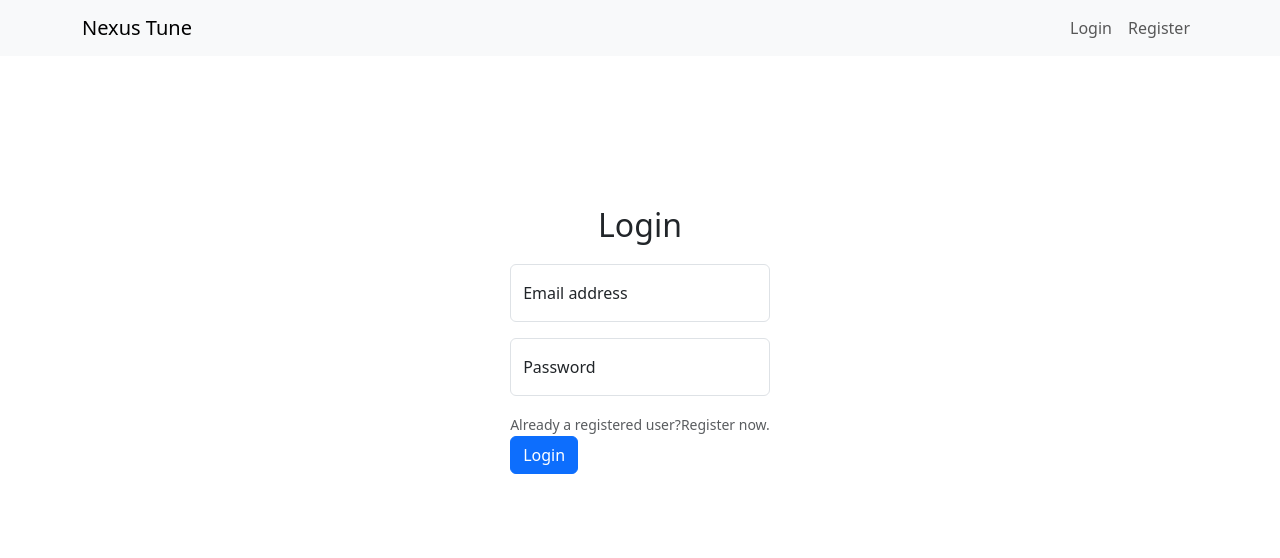
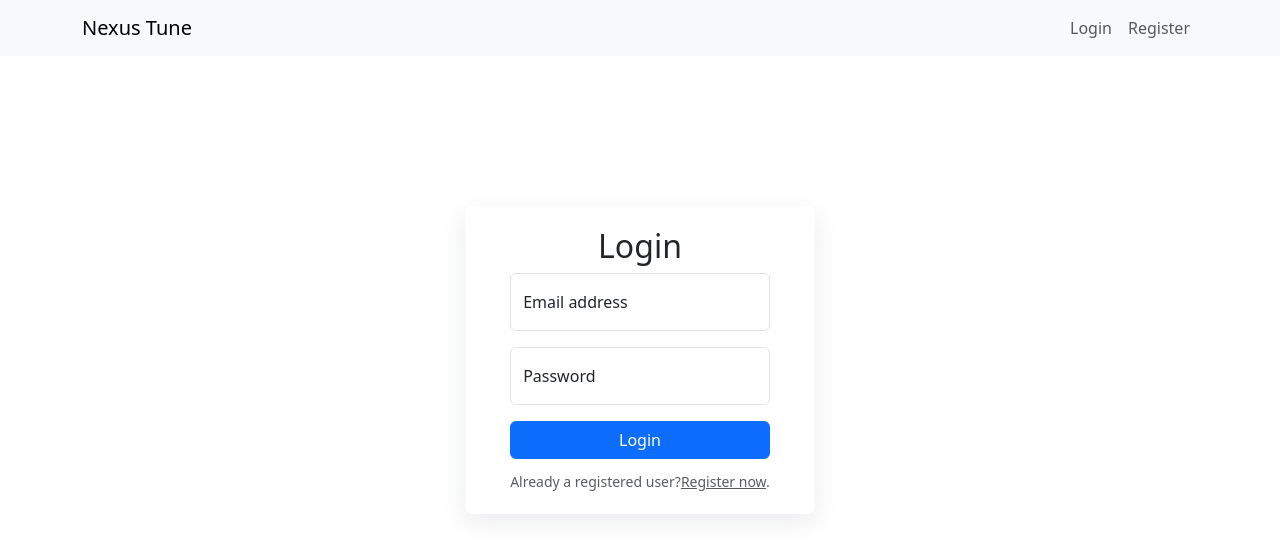
Before and after one commit to rkehadzhiyski/NexusTune, a React (Vite) app in the folder client/: page /login in a window 1280 px wide. Shown: the top 558 px of the page. Built offline with nearby package versions, Linux system fonts and the light colour scheme.

Commit message:
style login page

```diff
--- a/client/src/components/login/Login.tsx
+++ b/client/src/components/login/Login.tsx
@@ -38,12 +38,13 @@ const Login: FC = () => {
         navigate('/register');
     };
     return (
-        <>
-            <h2 className={styles['heading']}>Login</h2>
+        <div className={styles['login-page']}>
             <div className={styles['login-form-container']}>
+                <h2 className={styles['heading']}>Login</h2>
                 <Form onSubmit={handleSubmit(onSubmit)}>
-                    <FloatingLabel label="Email address" className="mb-3" controlId="formGroupEmail">
+                    <FloatingLabel label="Email address" className={(styles['form-fields'], 'mb-3')} controlId="formGroupEmail">
                         <Form.Control
+
                             type="email"
                             {...register('email')}
                             placeholder="Enter email"
@@ -51,7 +52,7 @@ const Login: FC = () => {
                         />
                         <Form.Text className="text-danger">{errors['email']?.message}</Form.Text>
                     </FloatingLabel>
-                    <FloatingLabel label="Password" className="mb-3" controlId="formGroupPassword">
+                    <FloatingLabel label="Password" className={(styles['form-fields'], 'mb-3')} controlId="formGroupPassword">
                         <Form.Control
                             type="password"
                             {...register('password')}
@@ -60,20 +61,20 @@ const Login: FC = () => {
                         />
                         <Form.Text className="text-danger">{errors['password']?.message}</Form.Text>
                     </FloatingLabel>
+                    <div>
+                        <Button className={styles['login-button']} variant="primary" type="submit">
+                            Login
+                        </Button>
+                    </div>
                     <Form.Text className="text-muted">
                         Already a registered user?
-                        <span onClick={navigateRegister}>
+                        <span className={styles['underline-pointer']} onClick={navigateRegister}>
                             Register now
                         </span>.
                     </Form.Text>
-                    <div>
-                        <Button variant="primary" type="submit">
-                            Login
-                        </Button>
-                    </div>
                 </Form>
             </div>
-        </>
+        </div>
     );
 };
 
--- a/client/src/components/login/login.module.css
+++ b/client/src/components/login/login.module.css
@@ -1,11 +1,38 @@
+.login-page {
+    display: flex;
+    align-items: center;
+    flex-direction: column;
+}
+
 .login-form-container {
     display: flex;
-    justify-content: center;
+    flex-direction: column;
+    align-items: center;
+    border: 1px solid white;
+    border-radius: 8px;
+    width: 350px;
+    height: 300px;
+    height: 100%;
+    padding: 20px 10px;
+    margin-top: 150px;
+    box-shadow: rgba(149, 157, 165, 0.2) 0px 8px 24px;
 }
 
 .heading {
     display: flex;
     justify-content: center;
-    margin-top: 150px;
-    margin-bottom: 20px;
 }
+
+.form-fields {
+    width: 100%;
+}
+
+.login-button {
+    width: 100%;
+    margin-bottom: 10px;
+}
+
+.underline-pointer {
+    cursor: pointer;
+    text-decoration: underline;
+}
```
